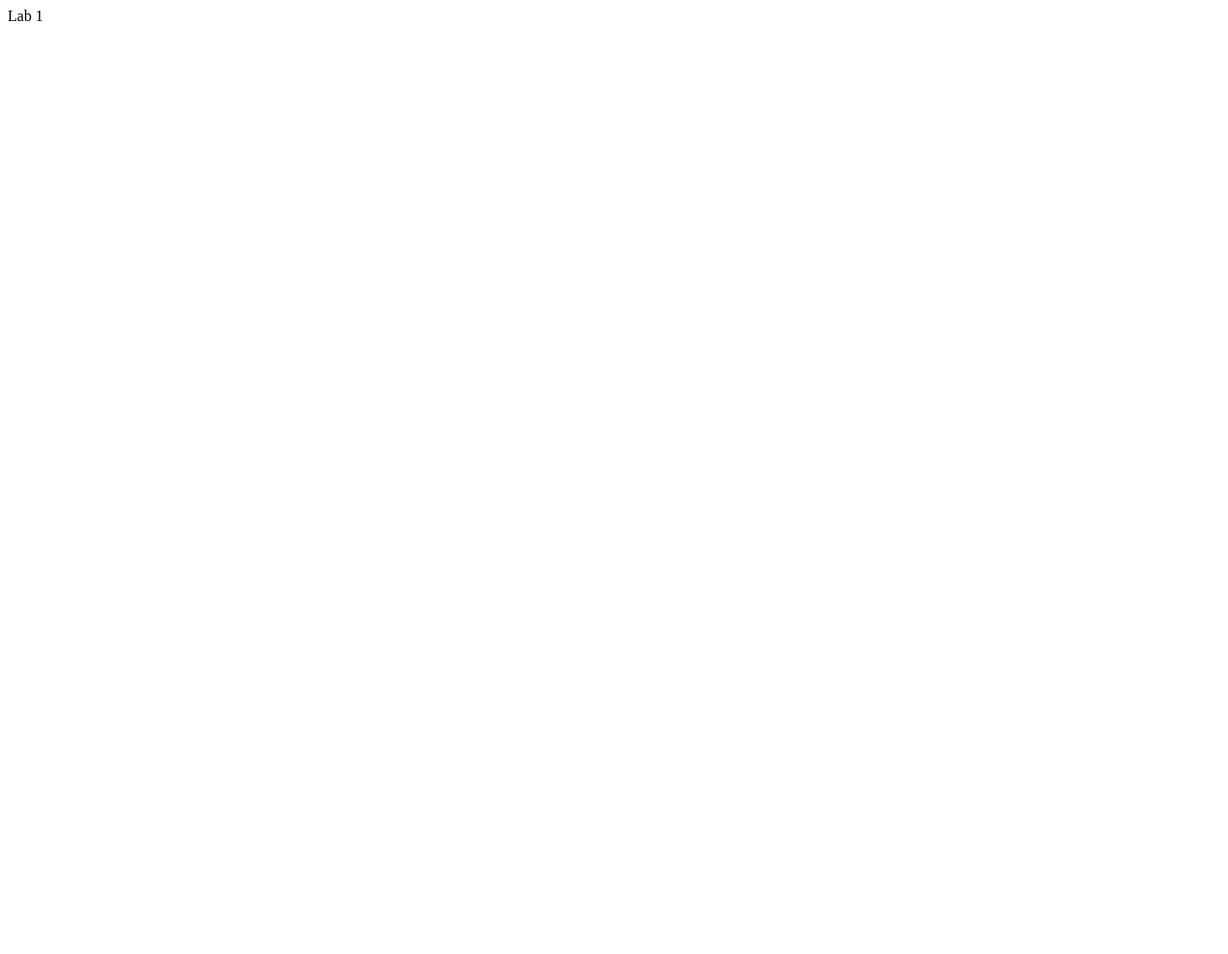
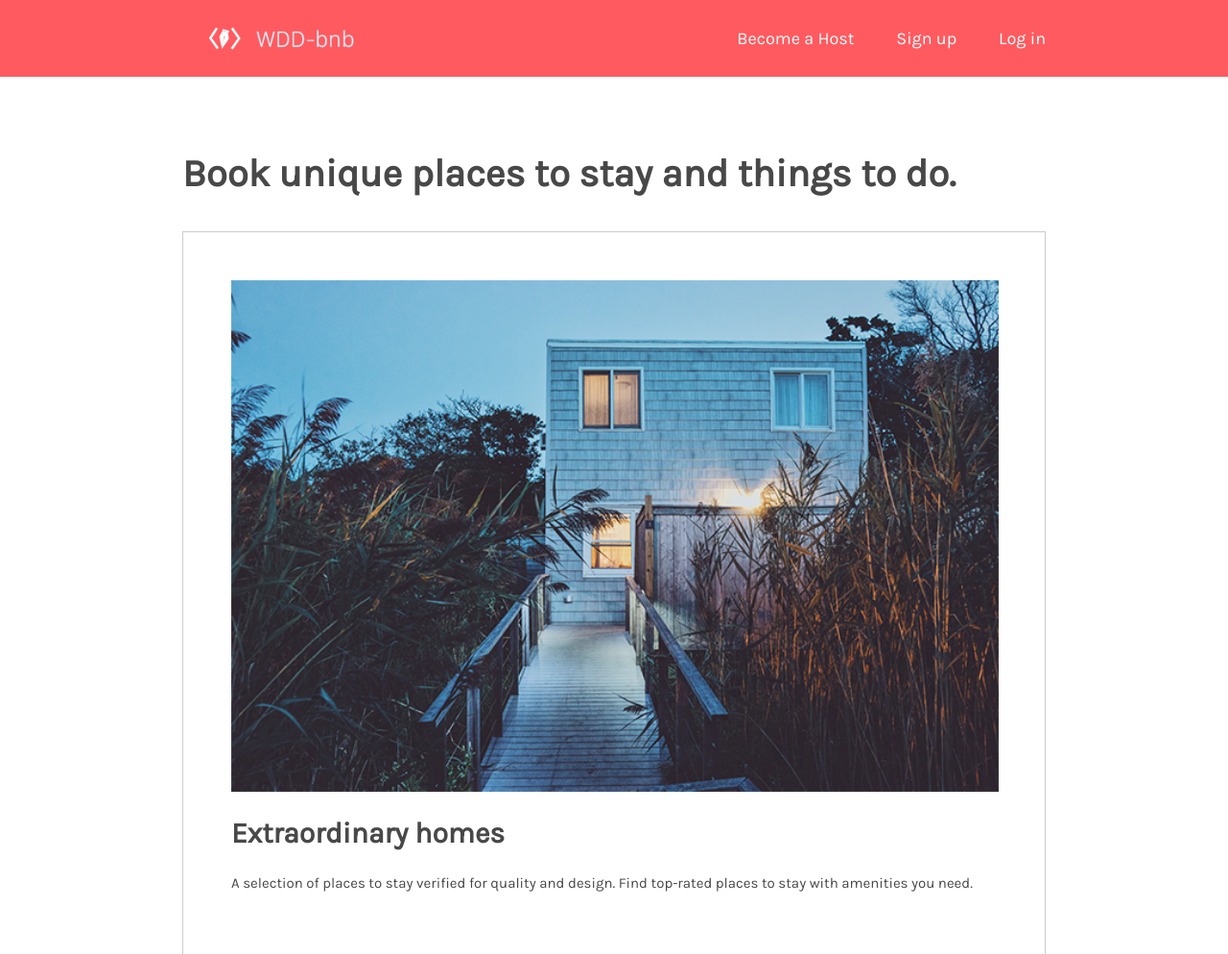
Before and after one commit to jennak26/jennak26.github.io, a plain HTML site: page labs/lab2/index.html in a window 1280 px wide. Shown: the top 994 px of the page at 96% size. Before the commit the page ends 800 px from the top, so only its background shows below. Drawn offline with Linux system fonts and the light colour scheme.

Commit message:
finished lab2

```diff
--- /dev/null
+++ b/labs/lab2/css/style.css
@@ -0,0 +1,74 @@
+body {
+    font-family: Karla, sans-serif;
+    color: #484848;
+    margin: 0;
+    padding: 0;
+}
+
+
+nav ul {
+    list-style-type: none;
+    padding-inline-start: 0;
+    margin-block-start: 0;
+    margin-block-end: 0;
+}
+
+header {
+    background-color: #FF5A5F;
+    height: 80px;
+}
+
+#logo {
+    height: 80px;
+}
+
+nav {
+    display: inline-block;
+    float: right;
+}
+
+nav a {
+    color: white;
+    font-size: 18px;
+    text-decoration: none;
+    cursor: pointer;
+}
+
+nav a:hover {
+    text-decoration: underline;
+}
+
+nav li {
+    display: inline-block;
+    margin-left: 40px;
+    line-height: 80px;
+}
+
+.content {
+    width: 900px;
+    margin: auto;
+}
+
+section {
+    padding: 50px;
+    border: 1px solid #cccccc;
+    margin-bottom: 50px;
+}
+
+section img {
+    width: 800px;
+}
+
+h1 {
+    font-size: 40px;
+    padding-top: 50px;
+    padding-bottom: 10px;
+}
+
+h2 {
+    font-size: 30px;
+}
+
+section p {
+    font-size: 15px;
+}
--- a/labs/lab2/index.html
+++ b/labs/lab2/index.html
@@ -1,6 +1,46 @@
-<!DOCTYPE html>
 <html>
-    <body>
-        Lab 1
-    </body>
+  <head>
+    <title>WDD-bnb</title>
+    <link href="https://fonts.googleapis.com/css?family=Karla&display=swap" rel="stylesheet">
+    <link rel="stylesheet" href="css/style.css">
+  </head>
+  <body>
+    <header>
+      <div class="content">
+        <a href="home">
+          <img src="img/logo.png" alt="" id="logo"/>
+        </a>
+        <nav>
+          <ul>
+            <li><a href="become-host">Become a Host</a></li>
+            <li><a href="sign-up">Sign up</a></li>
+            <li><a href="log-in">Log in</a></li>
+          </ul>
+        </nav>
+      </div>
+    </header>
+    <div class="content">
+      <h1>Book unique places to stay and things to do.</h1>
+      <section>
+        <img src="img/house.png" />
+        <h2>Extraordinary homes</h2>
+        <p>
+          A selection of places to stay verified for quality and design. Find
+          top-rated places to stay with amenities you need.
+        </p>
+      </section>
+      <section>
+        <img src="img/city.png" />
+        <h2>Places to stay around the world</h2>
+        <p>Explore a new city on your next trip!</p>
+      </section>
+      <section>
+        <img src="img/sushimaking.png" />
+        <h2>Top-rated experiences</h2>
+        <p>
+          Book one-of-a-kind activities hosted by locals, created for the curious.
+        </p>
+      </section>
+  </div>
+  </body>
 </html>
```
Also changed, not shown: labs/lab2/img/city.png (added), labs/lab2/img/house.png (added), labs/lab2/img/logo.png (added), labs/lab2/img/sushimaking.png (added), 4 other files.
